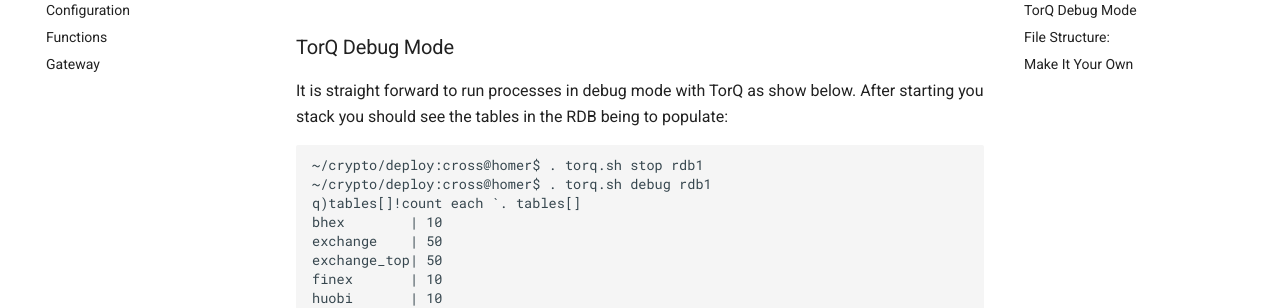
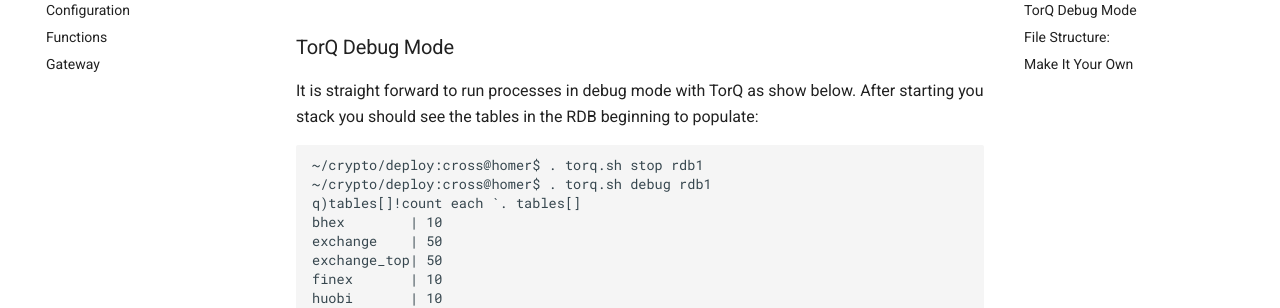
Before and after one commit to DataIntellectTech/TorQ-Crypto, an MkDocs documentation site: the page built from docs/gettingstarted.md, in a window 1280 px wide and 900 px high, scrolled down 1098 px. Shown: the part 179-487 px from the top of the window. Built offline with MkDocs 1.6.1 and Material for MkDocs 9.7.7, drawn with Linux system fonts in a browser that asks for light colours; comment, search, counter and statistics services are not loaded; old or Windows-style settings are respelled for this version of MkDocs.

```diff
--- a/docs/gettingstarted.md
+++ b/docs/gettingstarted.md
@@ -63,7 +63,7 @@ The stack can be stopped by running . torq.sh stop all
 
 It is straight forward to run processes in debug mode with TorQ
 as show below. After starting you stack you should see the tables
-in the RDB being to populate:
+in the RDB beginning to populate:
 
     ~/crypto/deploy:cross@homer$ . torq.sh stop rdb1
     ~/crypto/deploy:cross@homer$ . torq.sh debug rdb1
```
Also changed, not shown: README.md (+4 -3 lines).
